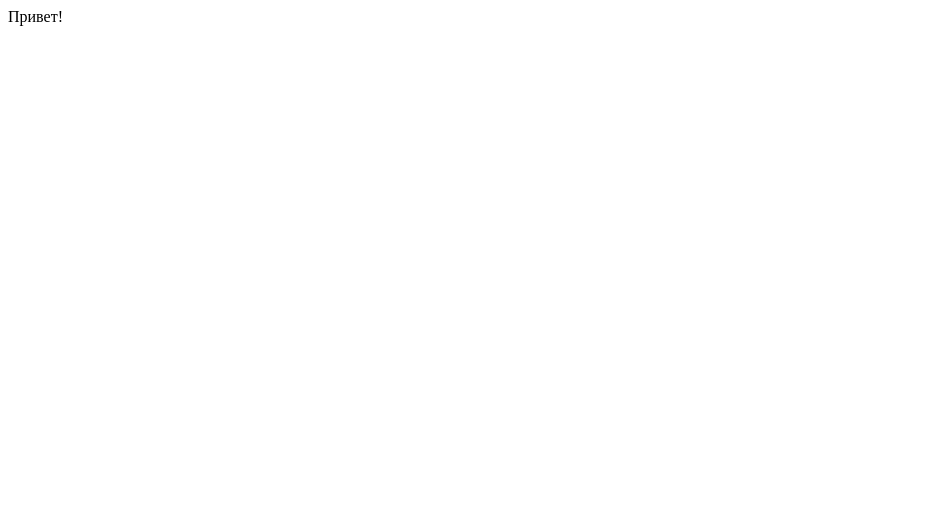
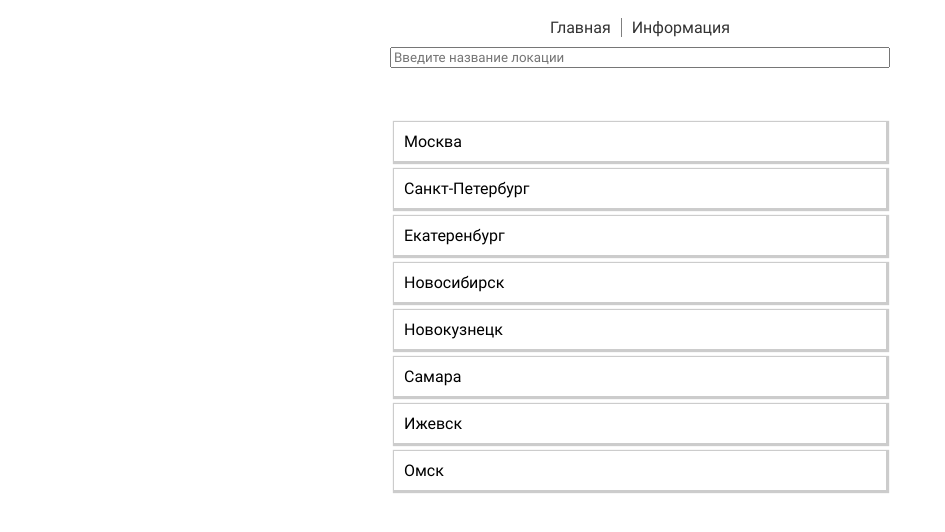
Before and after one commit to verevinds/WeatherStack, a React app: page / in a window 1280 px wide. Shown: the top 532 px of the page, without its empty margins (0-945 px from the left). Built offline with nearby package versions, Linux system fonts and the light colour scheme.

Commit message:
UI наброски

```diff
--- a/package.json
+++ b/package.json
@@ -35,6 +35,8 @@
     "mini-css-extract-plugin": "^0.9.0",
     "node-sass": "^4.13.1",
     "optimize-css-assets-webpack-plugin": "^5.0.3",
+    "react-redux": "^7.1.3",
+    "react-router-dom": "^5.1.2",
     "sass-loader": "^8.0.2",
     "style-loader": "^1.1.3",
     "terser-webpack-plugin": "^2.3.2",
--- a/src/app.jsx
+++ /dev/null
@@ -1,10 +0,0 @@
-import React from 'react';
-
-const App = () => (
-  <div>
-      Привет!
-  </div>
-);
-
-
-export default React.memo(App);
--- /dev/null
+++ b/src/component/InformationPage/InformationPage.jsx
@@ -0,0 +1,59 @@
+import React from 'react';
+import '@styles/InformationPage/InformationPage.css'
+
+const SecondPage = () => {
+  const info = {
+    "request": {
+        "type": "City",
+        "query": "Новосибирск, Россия",
+        "language": "en",
+        "unit": "m"
+    },
+    "location": {
+        "name": "Новосибирск",
+        "country": "Россия",
+        "region": "Novosibirsk",
+        "lat": "55.041",
+        "lon": "82.934",
+        "timezone_id": "Asia/Novosibirsk",
+        "localtime": "2020-01-24 22:24",
+        "localtime_epoch": 1579904640,
+        "utc_offset": "7.0"
+    },
+    "current": {
+        "observation_time": "03:24 PM",
+        "temperature": -1,
+        "weather_code": 368,
+        "weather_icons": [
+            "https://assets.weatherstack.com/images/wsymbols01_png_64/wsymbol_0027_light_snow_showers_night.png"
+        ],
+        "weather_descriptions": [
+            "Light Snow Shower, Low Drifting Snow"
+        ],
+        "wind_speed": 26,
+        "wind_degree": 190,
+        "wind_dir": "S",
+        "pressure": 1005,
+        "precip": 0.5,
+        "humidity": 93,
+        "cloudcover": 100,
+        "feelslike": -7,
+        "uv_index": 1,
+        "visibility": 3,
+        "is_day": "no"
+    }
+}
+  return(
+    <div className={'info-location'}>
+      <div className={'titelInfo'}><h2>{info.location.name}</h2><img src={info.current.weather_icons}/></div>
+      <div><lable>Температура:</lable> <lable>{info.current.temperature} градусов</lable></div>
+      <div><lable>Сила ветра:</lable> <lable>{info.current.wind_speed}км/ч</lable></div>
+      <div><lable>Направление ветра:</lable> <lable>{info.current.wind_dir}</lable></div>
+      <div><lable>Давление:</lable> <lable>{info.current.pressure} MB</lable></div>
+      <div><lable>Влажность:</lable> <lable>{info.current.humidity}%</lable></div>
+    </div>
+  )
+}
+
+
+export default React.memo(SecondPage);
--- /dev/null
+++ b/src/component/MainPage/ListLocation/ListLocation.jsx
@@ -0,0 +1,12 @@
+import React from 'react';
+
+const ListLocation = (props) =>{
+    console.log(props)
+    return(
+        <div className={'listLocation'}>
+            {props.list.map(item=><span className={'listLocation__item'} key={item.city}>{item.city}</span>)}
+        </div>
+    )
+}
+
+export default React.memo(ListLocation)
--- /dev/null
+++ b/src/component/MainPage/MainProjectComponent.jsx
@@ -0,0 +1,41 @@
+import React from 'react';
+import ListLocation from './ListLocation/ListLocation.jsx'
+import '@styles/MainProjectComponent/MainProjectComponent.css'
+
+const city = [
+    {
+      "city": "Москва"
+    },
+    {
+      "city": "Санкт-Петербург"
+    },
+    {
+      "city": "Екатеренбург"
+    },
+    {
+      "city": "Новосибирск"
+    },
+    {
+      "city": "Новокузнецк"
+    },
+    {
+      "city": "Самара"
+    },
+    {
+      "city": "Ижевск"
+    },
+    {
+      "city": "Омск"
+    },
+]
+const MainProjectComponent = () => (
+    <div>
+        <div className={'search'}>
+            <input placeholder="Введите название локации" className={'search__input'} type={'search'}/>
+        </div>
+        <ListLocation list={city} />
+    </div>
+);
+
+
+export default React.memo(MainProjectComponent);
--- /dev/null
+++ b/src/component/NavBar/NavBar.jsx
@@ -0,0 +1,13 @@
+import React from 'react';
+import { NavLink } from 'react-router-dom';
+import '@styles/NavBar/NavBar.css';
+
+
+const NavBar = () => (
+  <div className={'body'}>
+    <NavLink to="/" className={'item'}>Главная</NavLink>
+    <NavLink to="/InformationPage" className={'item'}>Информация</NavLink>
+  </div>
+);
+
+export default React.memo(NavBar);
--- a/src/index.jsx
+++ b/src/index.jsx
@@ -1,7 +1,15 @@
 import React from 'react';
 import ReactDOM from 'react-dom';
-import App from './app.jsx';
+import { BrowserRouter, Route } from 'react-router-dom';
+import NavBar from './component/NavBar/NavBar.jsx'
+import MainProjectComponent from './component/MainPage/MainProjectComponent.jsx';
+import InformationPage from './component/InformationPage/InformationPage.jsx'
+import '@styles/styles.css'
 
 ReactDOM.render(
-  <App />, document.getElementById('root')
+    <BrowserRouter>
+      <NavBar />
+      <Route exact path='/' component={MainProjectComponent} />
+      <Route path='/InformationPage' component={InformationPage} />
+    </BrowserRouter>, document.getElementById('root')
 );
--- /dev/null
+++ b/src/styles/InformationPage/InformationPage.css
@@ -0,0 +1,25 @@
+.info-location{
+    width:400px;
+    margin: 0 auto;
+    margin-top: 10px;
+    border: 1px solid #333;
+    border-radius: 10px;
+    box-shadow: 1px 0 5px 5px rgb(0,0,0,0.2);
+    padding: 10px;
+}
+.titelInfo{
+    height: 50px;
+    margin: 10px 0;
+    display: flex;
+    flex-direction: row;
+    justify-content: space-between;
+}
+.info-location div{
+    display: flex;
+    flex-direction: row;
+    justify-content: space-between;
+}
+.info-location label{
+    text-transform: uppercase;
+    font-size: 2em;
+}
--- /dev/null
+++ b/src/styles/MainProjectComponent/MainProjectComponent.css
@@ -0,0 +1,25 @@
+.search{
+    width: 500px;
+    margin: 0 auto;
+}
+
+.search__input{
+    width: 100%;
+}
+
+.listLocation{
+    width: 500px;
+    margin: 0 auto;
+    margin-top: 50px;
+    display: flex;
+    flex-wrap: wrap;
+}
+
+.listLocation__item{
+    width: 100%;
+    margin: 3px;
+    padding: 10px;
+    border: 1px solid rgba(0, 0, 0, 0.2);
+    cursor: pointer;
+    box-shadow: 1px 1px 1px 1px rgba(0, 0, 0, 0.2);
+}
--- /dev/null
+++ b/src/styles/NavBar/NavBar.css
@@ -0,0 +1,20 @@
+.body{
+    display: flex;
+    flex-direction: row;
+    justify-content: center;
+    padding: 10px;
+}
+.item{
+    padding: 0 10px;
+    border-left: 1px solid rgba(0,0,0,0.5);
+    text-shadow: none;
+    color: #333;
+    text-decoration: none;
+    transition: 0.2s 0.7s;
+}
+.item:hover{
+    color: rgb(189, 62, 62);
+}
+.item:first-child{
+    border-left: none;
+}
--- a/src/styles/styles.css
+++ b/src/styles/styles.css
@@ -0,0 +1,8 @@
+@font-face {
+    font-family: 'Roboto';
+    src: url("../fonts/Roboto-Regular.ttf") format('truetype');
+}
+
+*{
+    font-family: 'Roboto', sans-serif;
+}
```
Also changed, not shown: src/fonts/Roboto-Regular.ttf (added), src/styles/MainProjectComponent/InputSearch/InputSearch.css (added), 1 other file (tests, documents, lock files or other folders).
